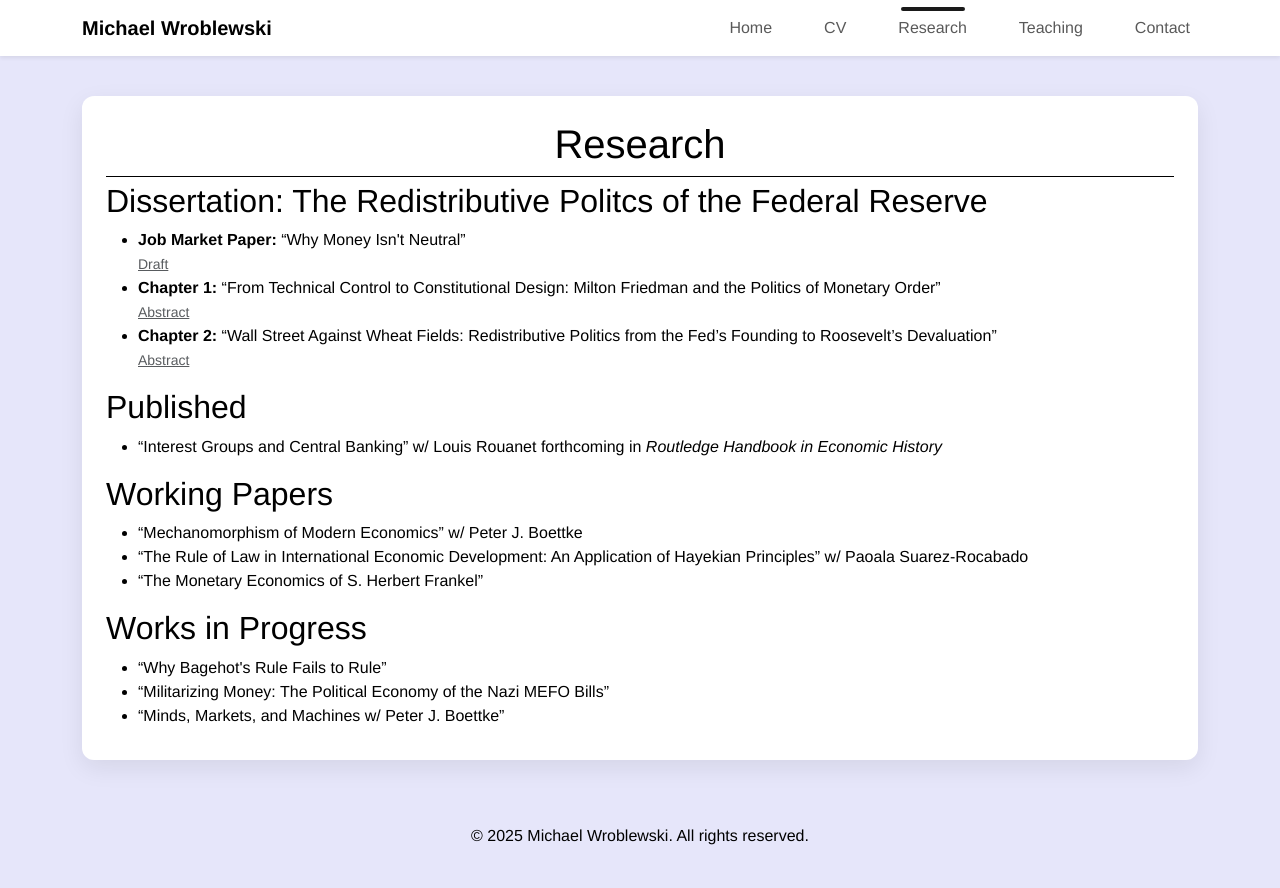
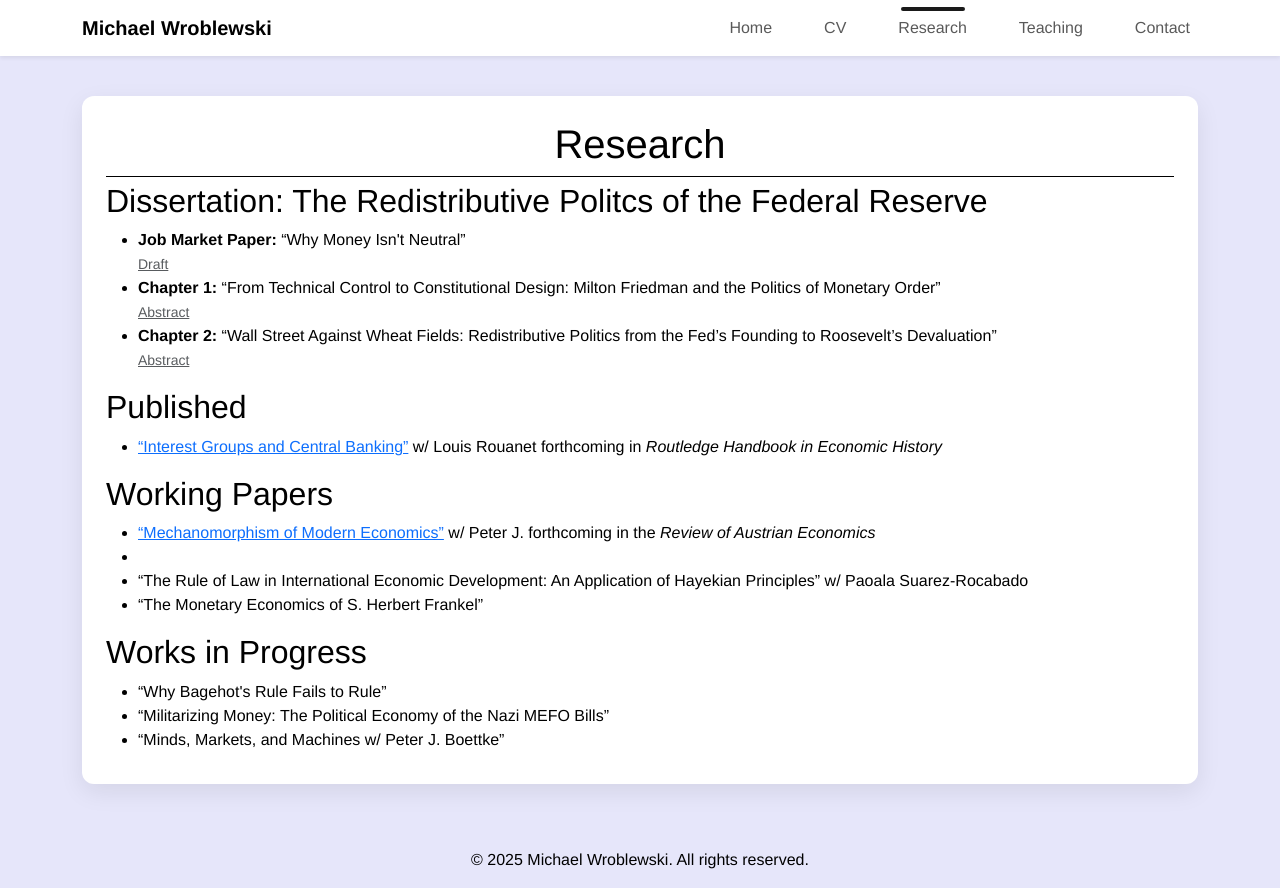
Before and after one commit to Jackbland3k/mikey_website_static, a plain HTML site: page research.html in a window 1280 px wide. Before the commit the page ends 864 px from the top, so only its background shows below. Drawn offline with nearby package versions, Linux system fonts and the light colour scheme.

Commit message:
Update research.html

```diff
--- a/research.html
+++ b/research.html
@@ -100,14 +100,14 @@
         <div>
             <h2>Published</h2>
             <ul>
-                <li>“Interest Groups and Central Banking” w/ Louis Rouanet forthcoming in <i>Routledge Handbook in Economic History</i></li>
+                <li><a href="https://scholarworks.utep.edu/cgi/viewcontent.cgi?article=1020&context=hunt_working" target="_blank"> “Interest Groups and Central Banking”</a> w/ Louis Rouanet forthcoming in <i>Routledge Handbook in Economic History</i></li>
             </ul>
         </div>
 
         <div>
             <h2>Working Papers</h2>
             <ul>
-                <li>“Mechanomorphism of Modern Economics” w/ Peter J. Boettke</li>
+                <li><a href="assets/docs/Wroblewski & Boettke (2025)_Final Draft.pdf" target="_blank">“Mechanomorphism of Modern Economics”</a> w/ Peter J. forthcoming in the <i>Review of Austrian Economics</i><li>
                 <li>“The Rule of Law in International Economic Development: An Application of Hayekian Principles” w/ Paoala Suarez-Rocabado</li>
                 <li>“The Monetary Economics of S. Herbert Frankel”</li>
             </ul>
```
